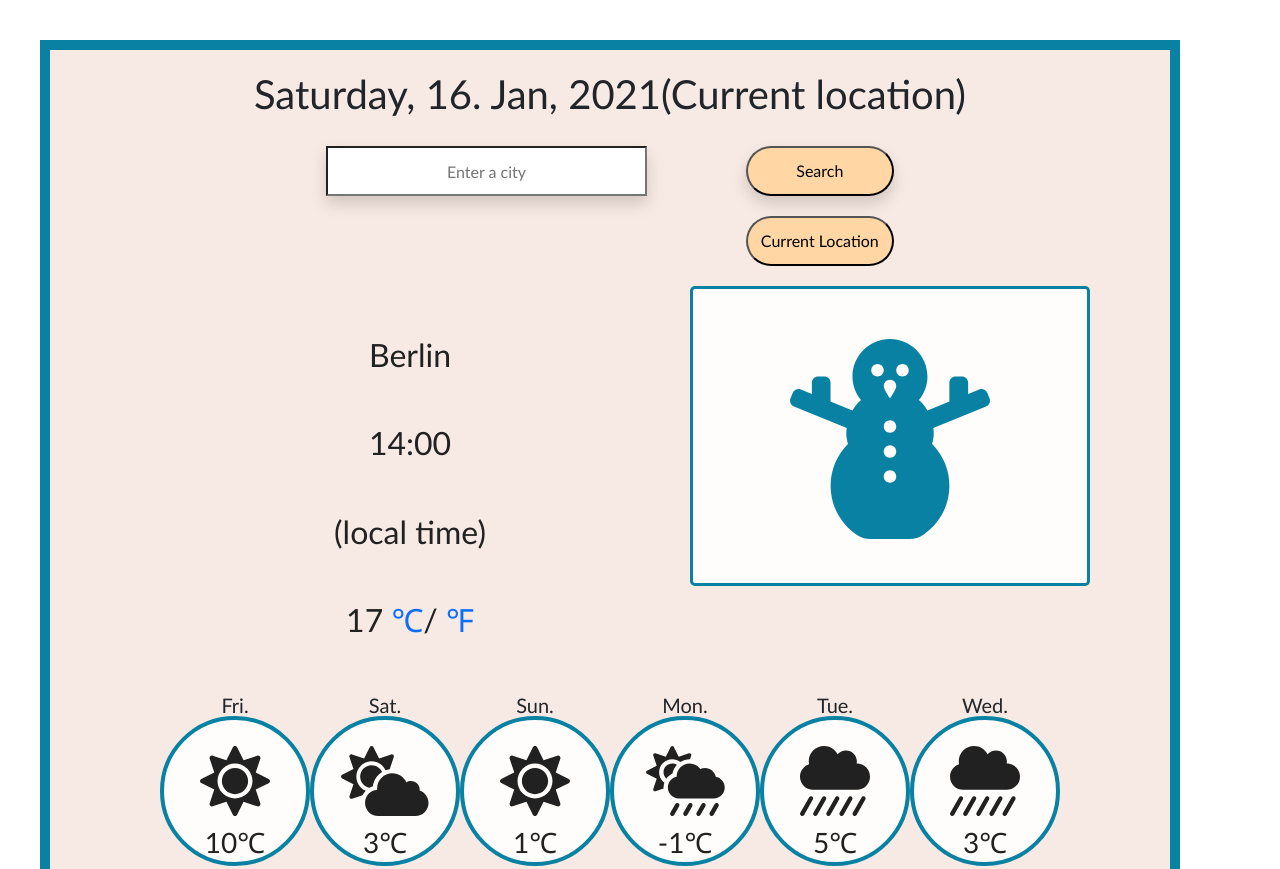
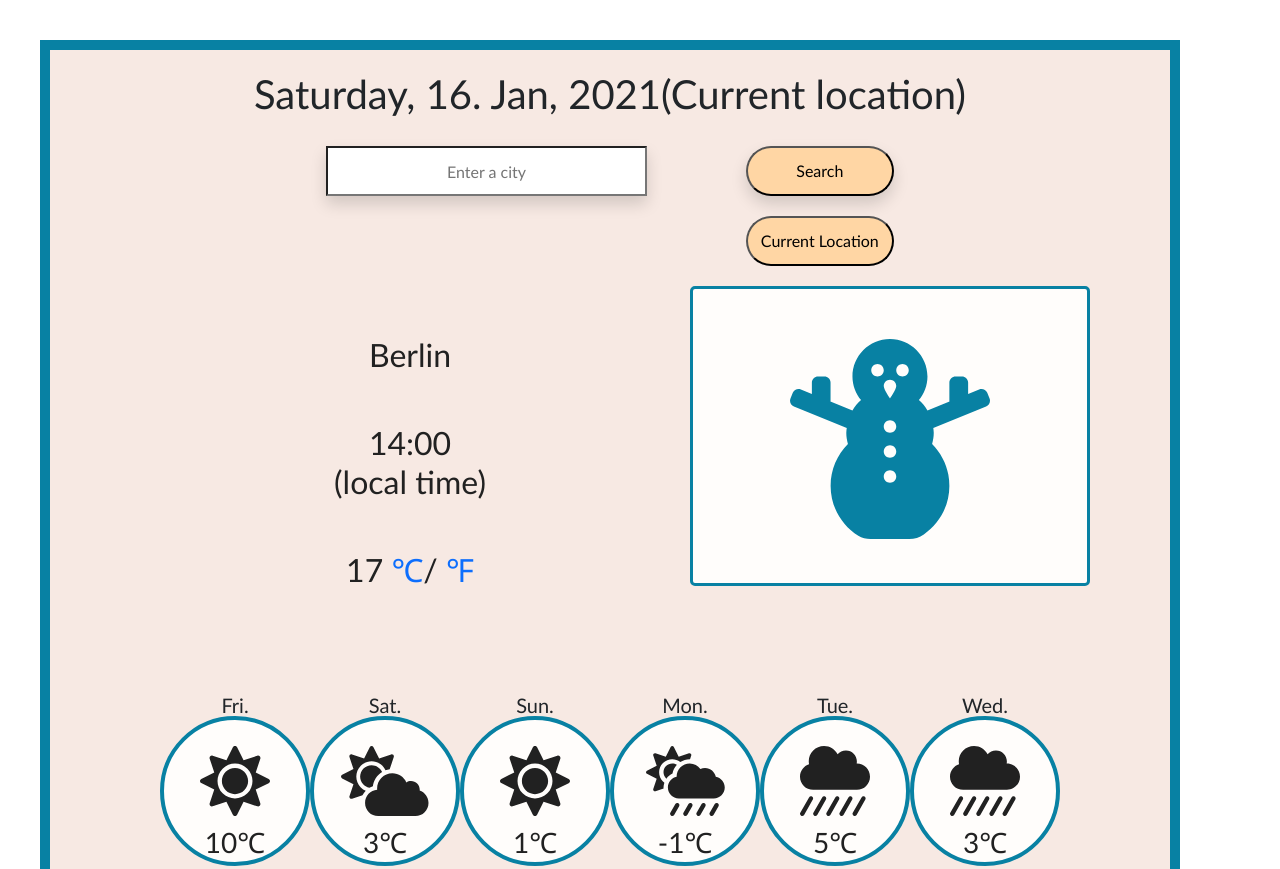
Before and after one commit to Thousandsprings/my-weather-app, a plain HTML site: page index.html in a window 1280 px wide. Shown: the top 869 px of the page. Drawn offline with nearby package versions, Linux system fonts and the light colour scheme.

Commit message:
changed local time margin-top

```diff
--- a/src/styles.css
+++ b/src/styles.css
@@ -33,6 +33,9 @@ h2 li {
   text-align: center;
   text-decoration: none;
   color: #212121;
+}
+#current-location-date {
+  margin-top: 0px;
 }
 .temp {
   text-decoration: none;
```
